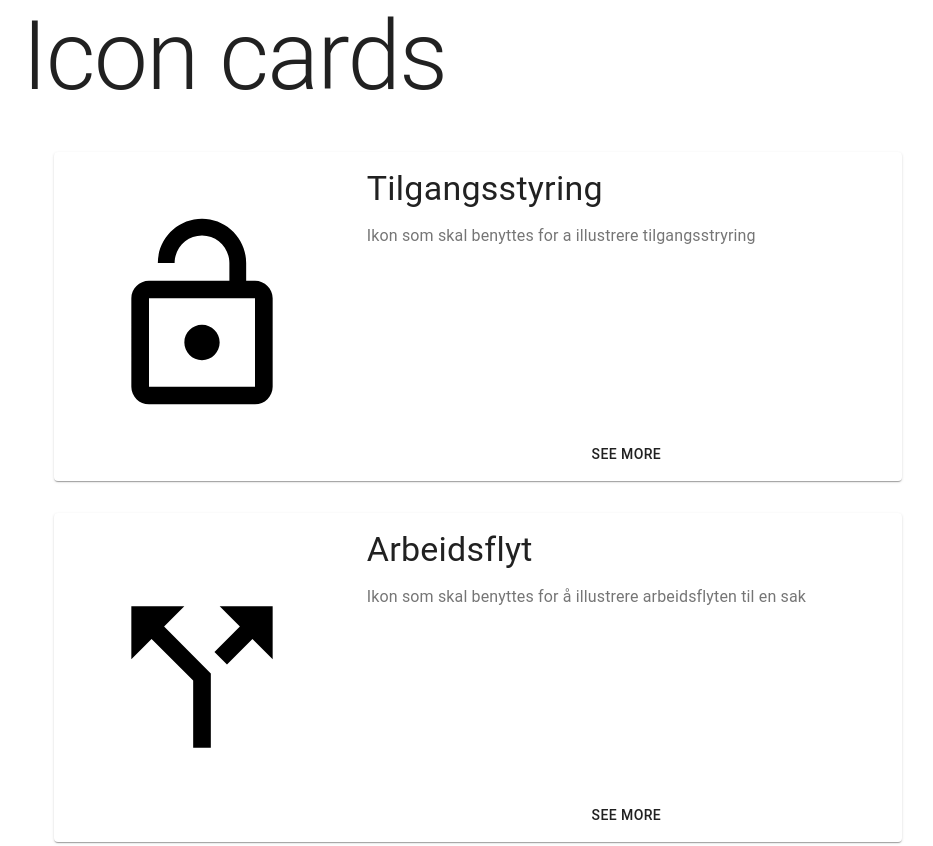
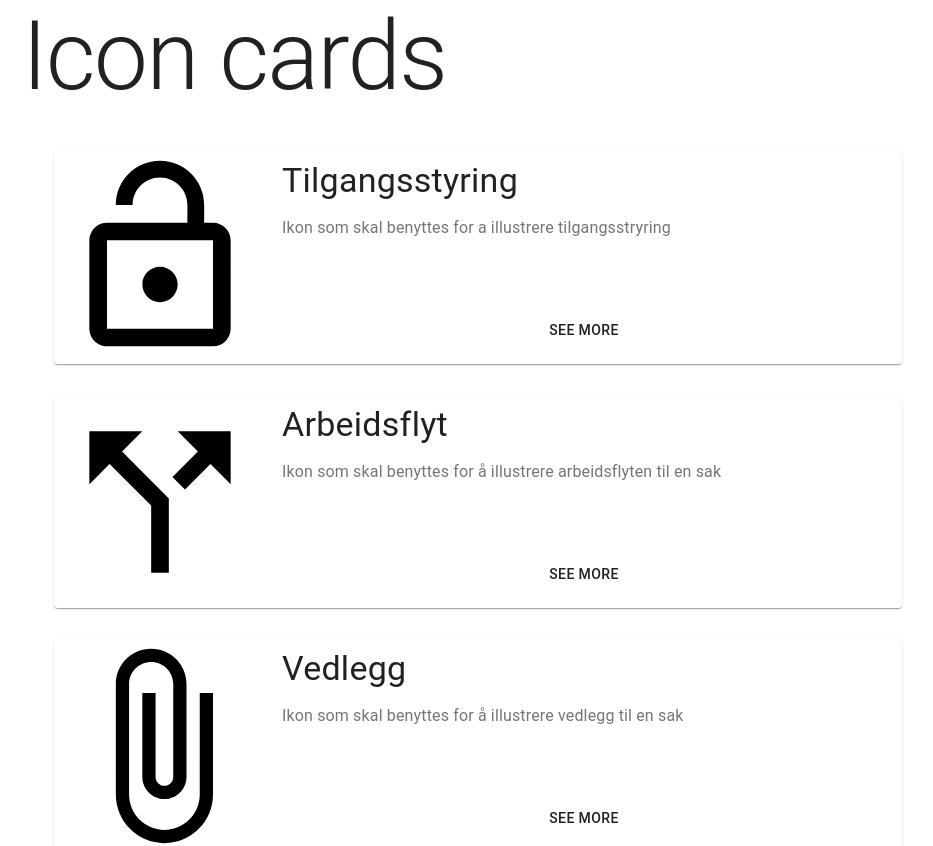
Before and after one commit to erlendoeien/frontend-challenge, a React (Create React App) app: page / in a window 1280 px wide. Shown: the top 846 px of the page, without its empty margins (162-1095 px from the left). Built offline with nearby package versions, Linux system fonts and the light colour scheme.

Commit message:
Add loading image card

```diff
--- a/src/components/CardComponents/CardMediaPlaceholder.tsx
+++ b/src/components/CardComponents/CardMediaPlaceholder.tsx
@@ -1,9 +1,4 @@
-import {
-  CardMedia,
-  CardMediaProps,
-  makeStyles,
-  Theme,
-} from "@material-ui/core";
+import { CardMedia, CardMediaProps, makeStyles } from "@material-ui/core";
 import React from "react";
 import { ItemOrder, MediaMaxWidth } from "../types";
 
@@ -28,7 +23,7 @@ const convertWidth = (width: MediaMaxWidth) => {
   }
 };
 
-const useStyles = makeStyles((theme: Theme) => ({
+const useStyles = makeStyles(() => ({
   root: (props: {
     mediaPlacement: string;
     maxWidth: ReturnType<typeof convertWidth>;
@@ -36,7 +31,6 @@ const useStyles = makeStyles((theme: Theme) => ({
     order: parseInt(props.mediaPlacement) || 0,
     maxWidth: props.maxWidth,
     minWidth: 100,
-    paddingBlock: theme.spacing(2),
   }),
 }));
 
@@ -44,7 +38,7 @@ function CardMediaPlaceholder<C extends React.ElementType>(
   props: CardMediaPlaceholderProps & CardMediaProps<C, { component?: C }>
 ) {
   const {
-    isLoading = true,
+    isLoading,
     image,
     maxWidth = "md",
     position,
--- a/src/components/CardComponents/FlexCard.tsx
+++ b/src/components/CardComponents/FlexCard.tsx
@@ -14,10 +14,16 @@ interface FlexCardProps extends CardProps {
 }
 
 const useStyles = makeStyles((theme: Theme) => ({
-  root: (props: { flexDirection: FlexDirection }) => ({
+  root: ({
+    flexDirection,
+    isMobile,
+  }: {
+    flexDirection: FlexDirection;
+    isMobile: boolean;
+  }) => ({
     display: "flex",
-    flexDirection: props.flexDirection,
-    margin: theme.spacing(4),
+    flexDirection: isMobile ? "column" : flexDirection,
+    margin: isMobile ? theme.spacing(1) : theme.spacing(4),
   }),
 }));
 
@@ -28,7 +34,8 @@ const FlexCard: FC<FlexCardProps> = ({
 }) => {
   const isMobile = useMediaQuery(`(max-width:${mobileSize}px)`);
   const defaultClasses = useStyles({
-    flexDirection: isMobile ? "column" : flexDirection,
+    flexDirection,
+    isMobile,
   });
 
   return (
--- a/src/components/CardList.tsx
+++ b/src/components/CardList.tsx
@@ -1,7 +1,7 @@
 import { List, ListProps } from "@material-ui/core";
 import React, { FC } from "react";
 import { IconDataProperties } from "../types";
-import IconCard from "./Cards/IconCard";
+import IconCard from "./IconCard";
 
 interface CardListProps extends ListProps {
   data: any[];
--- /dev/null
+++ b/src/components/IconCard/LoadingIconCard.tsx
@@ -0,0 +1,77 @@
+import { CardProps, makeStyles, Typography } from "@material-ui/core";
+import React, { FC } from "react";
+import CardMediaPlaceholder from "../CardComponents/CardMediaPlaceholder";
+import FlexCard from "../CardComponents/FlexCard";
+import FlexContent from "../CardComponents/FlexContent";
+import { FlexDirection, ItemOrder, MediaMaxWidth } from "../types";
+import useCardIconStyles from "./Styles";
+
+interface LoadingIconCardProps extends CardProps {
+  cardFlexDirection: FlexDirection;
+  iconSize: MediaMaxWidth;
+  positionOrder: ItemOrder;
+  iconCardClasses: ReturnType<typeof useCardIconStyles>;
+  numberOfLines?: number;
+}
+
+const useLoadingStyles = makeStyles(() => ({
+  textLoading: {
+    height: "1em",
+    backgroundColor: "#CCC",
+  },
+  headerLoading: {
+    width: "80%",
+    backgroundColor: "#BBB",
+  },
+}));
+
+const LoadingIconCard: FC<LoadingIconCardProps> = ({
+  cardFlexDirection,
+  iconSize,
+  positionOrder,
+  iconCardClasses,
+  numberOfLines = 3,
+  ...props
+}) => {
+  const loadingClasses = useLoadingStyles();
+
+  return (
+    <FlexCard
+      flexDirection={cardFlexDirection}
+      style={{
+        backgroundImage: `url(${require("../../assets/images/loaderFill.svg")})`,
+      }}
+      {...props}
+    >
+      <CardMediaPlaceholder
+        isLoading
+        component="img"
+        maxWidth={iconSize}
+        position={positionOrder}
+        classes={{ media: iconCardClasses.cardMedia }}
+      />
+      <FlexContent
+        flexDirection="column"
+        classes={{ root: iconCardClasses.content }}
+      >
+        <Typography
+          gutterBottom
+          variant="h4"
+          className={`${loadingClasses.textLoading} ${loadingClasses.headerLoading}`}
+        />
+        {[...new Array(numberOfLines)].map((_, index) => (
+          <Typography
+            key={`loading_line_${index}`}
+            variant="subtitle1"
+            color="textSecondary"
+            gutterBottom
+            className={loadingClasses.textLoading}
+            style={{ width: `${20 + Math.random() * 40}%` }}
+          />
+        ))}
+      </FlexContent>
+    </FlexCard>
+  );
+};
+
+export default LoadingIconCard;
--- /dev/null
+++ b/src/components/IconCard/Styles.ts
@@ -0,0 +1,36 @@
+import { makeStyles, Theme } from "@material-ui/core";
+import { FlexDirection } from "../types";
+
+export interface IconCardStyleProps {
+  cardFlexDirection: FlexDirection;
+  isMobile: boolean;
+}
+
+/**
+ * Styling for IconCard
+ */
+const useCardIconStyles = makeStyles((theme: Theme) => ({
+  cardContentWrapper: {
+    display: "flex",
+    flexDirection: "column",
+    flexGrow: 1,
+    paddingBlock: theme.spacing(1),
+  },
+  content: {
+    justifyContent: "center",
+    flex: 1,
+    flexWrap: "wrap",
+    paddingBlock: 0,
+  },
+  cardMedia: ({ cardFlexDirection, isMobile }: IconCardStyleProps) => {
+    // Center media on flex direction
+    if (cardFlexDirection === "column" || isMobile)
+      return {
+        marginInline: "auto",
+      };
+    else return { marginBlock: "auto" };
+  },
+  actions: { marginTop: "auto", justifyContent: "center", minWidth: 100 },
+}));
+
+export default useCardIconStyles;
--- a/src/components/Cards/IconCard.tsx
+++ b/src/components/IconCard/index.tsx
@@ -2,7 +2,6 @@ import {
   Box,
   CardActions,
   CardProps,
-  makeStyles,
   Typography,
   useMediaQuery,
 } from "@material-ui/core";
@@ -11,50 +10,47 @@ import { IconDataProperties } from "../../types";
 import FlexContent from "../CardComponents/FlexContent";
 import CardMediaPlaceholder from "../CardComponents/CardMediaPlaceholder";
 import FlexCard from "../CardComponents/FlexCard";
-import { FlexDirection, MediaMaxWidth, UIPosition } from "../types";
+import { MediaMaxWidth, UIPosition } from "../types";
 import DisableOnClickButton from "../DisableOnClickButton";
 import { positionToFlex } from "../../utils/positionToFlex";
 import { mobileSize } from "../../constants";
+import useCardIconStyles from "./Styles";
+import LoadingIconCard from "./LoadingIconCard";
 
 export interface IconCardProps extends CardProps {
   data: IconDataProperties;
+  loading?: boolean;
+  error?: Error;
   iconPosition?: UIPosition;
   iconSize?: MediaMaxWidth;
 }
-
-interface StyleProps {
-  cardFlexDirection: FlexDirection;
-  isMobile: boolean;
-}
-
-const useStyles = makeStyles(() => ({
-  content: {
-    justifyContent: "center",
-    flex: 1,
-    flexWrap: "wrap",
-  },
-  media: ({ cardFlexDirection, isMobile }: StyleProps) => ({
-    margin: cardFlexDirection === "column" || isMobile ? "auto" : "5%",
-  }),
-  actions: { marginTop: "auto", justifyContent: "center", minWidth: 100 },
-  cardContentWrapper: {
-    display: "flex",
-    flexDirection: "column",
-    flexGrow: 1,
-  },
-}));
 
 const IconCard: FC<IconCardProps> = ({
   data: { description, link, icon, name },
   iconPosition = "top",
   iconSize = "xs",
+  loading,
+  ...props
 }) => {
   const isMobile = useMediaQuery(`(max-width:${mobileSize}px)`);
   const { cardFlexDirection, positionOrder } = positionToFlex(iconPosition);
-  const classes = useStyles({ cardFlexDirection, isMobile });
+  const classes = useCardIconStyles({
+    cardFlexDirection,
+    isMobile,
+  });
+
+  if (loading)
+    return (
+      <LoadingIconCard
+        cardFlexDirection={cardFlexDirection}
+        iconSize={iconSize}
+        positionOrder={positionOrder}
+        iconCardClasses={classes}
+      />
+    );
 
   return (
-    <FlexCard flexDirection={cardFlexDirection}>
+    <FlexCard flexDirection={cardFlexDirection} {...props}>
       <CardMediaPlaceholder
         title={name}
         image={icon}
@@ -62,7 +58,7 @@ const IconCard: FC<IconCardProps> = ({
         isLoading={false}
         maxWidth={iconSize}
         position={positionOrder}
-        classes={{ media: classes.media }}
+        classes={{ media: classes.cardMedia }}
       />
       <Box className={classes.cardContentWrapper}>
         <FlexContent flexDirection="column" classes={{ root: classes.content }}>
```
Also changed, not shown: src/components/Cards/PlaceHolderCards.tsx (deleted, +0 -7 lines), src/assets/images/loaderFill.svg (added), src/assets/images/placeholder.svg.
